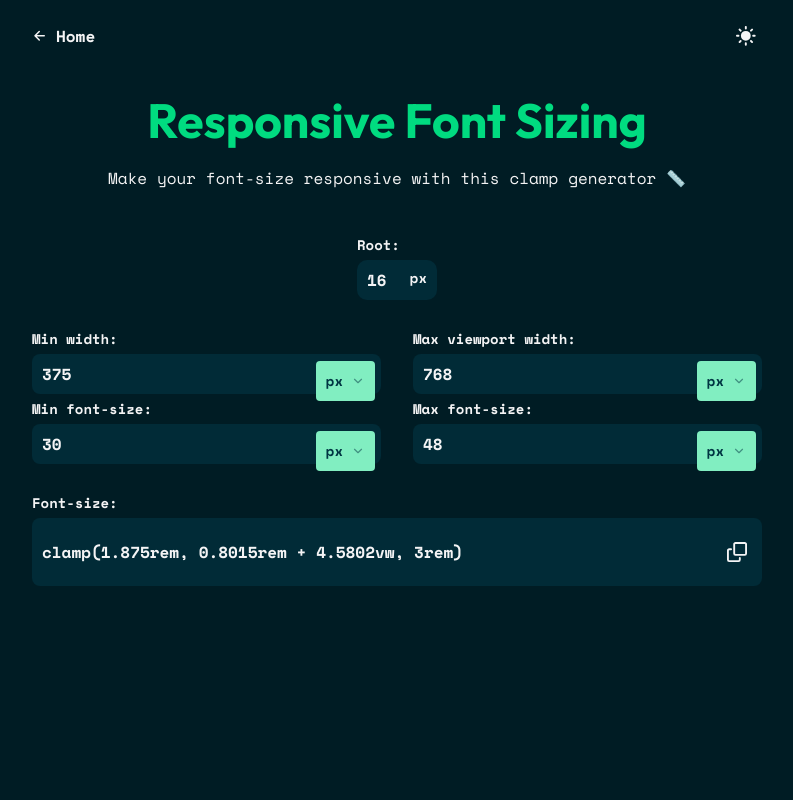
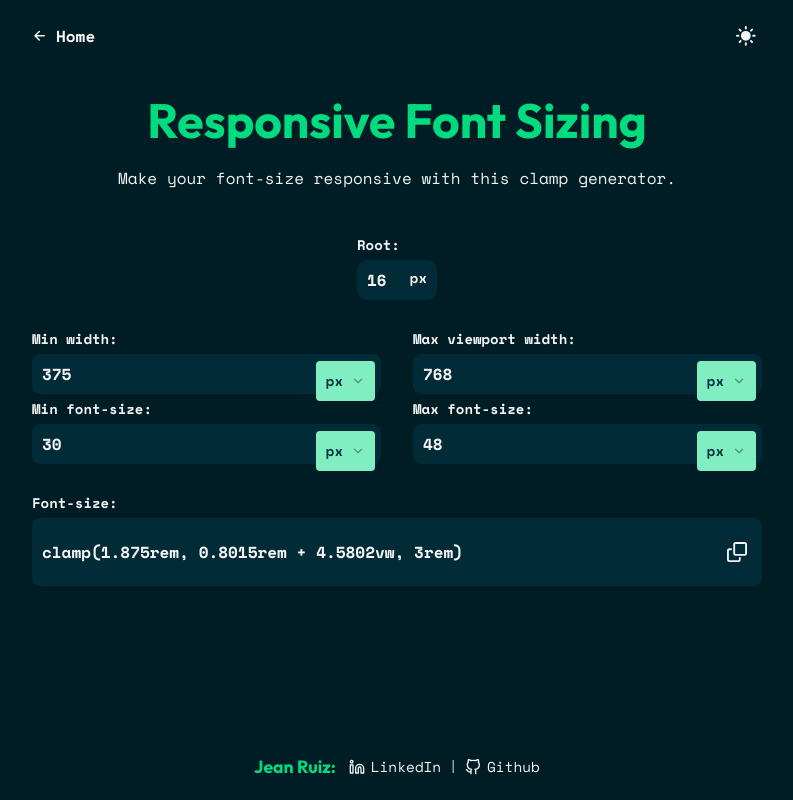
Before and after one commit to jeancarlosruiz/tools, a Next.js app: page /clamp in a window 1280 px wide. Shown: the whole page, without its empty margins (243-1036 px from the left). Built offline with nearby package versions, Linux system fonts and the light colour scheme; no server answers.

Commit message:
updated, ready for version 0.0.1

```diff
--- a/app/clamp/page.tsx
+++ b/app/clamp/page.tsx
@@ -1,12 +1,12 @@
-import ClampConvertion from "@/components/clampConvertion/clampConvertion";
-import PageHeader from "@/components/pageHeader/pageHeader";
+import ClampConvertion from '@/components/clampConvertion/clampConvertion';
+import PageHeader from '@/components/pageHeader/pageHeader';
 
 function Home() {
   return (
-    <main className="app-container">
+    <main className='app-container'>
       <PageHeader
-        title="Responsive Font Sizing"
-        description="Make your font-size responsive with this clamp generator 📏"
+        title='Responsive Font Sizing'
+        description='Make your font-size responsive with this clamp generator.'
       />
       <ClampConvertion />
     </main>
--- a/app/globals.css
+++ b/app/globals.css
@@ -34,10 +34,13 @@
 
 body {
   min-height: 100dvh;
+  display: flex;
+  flex-direction: column;
   background-color: var(--bg-color);
   color: var(--text-color);
   font-size: var(--body-fs);
 }
+
 
 h1,
 h2,
@@ -117,6 +120,7 @@ li {
 }
 
 @media (prefers-reduced-motion: reduce) {
+
   *,
   *::before,
   *::after {
--- a/app/layout.tsx
+++ b/app/layout.tsx
@@ -1,21 +1,22 @@
-import { cookies } from "next/headers";
-import type { Metadata } from "next";
-import { Space_Mono, Mulish } from "next/font/google";
-import { DARK_THEME, LIGHT_THEME } from "@/utils/colors";
-import Header from "../components/header/header";
-import { Toaster } from "@/components/ui/sonner";
-import "./globals.css";
+import { cookies } from 'next/headers';
+import type { Metadata } from 'next';
+import { Space_Mono, Mulish } from 'next/font/google';
+import { DARK_THEME, LIGHT_THEME } from '@/utils/colors';
+import Header from '../components/header/header';
+import { Toaster } from '@/components/ui/sonner';
+import './globals.css';
+import Footer from '@/components/footer/footer';
 
 const spaceMono = Space_Mono({
-  weight: ["400", "700"],
-  subsets: ["latin"],
+  weight: ['400', '700'],
+  subsets: ['latin'],
 });
 
-const mulish = Mulish({ subsets: ["latin"], weight: ["700"] });
+const mulish = Mulish({ subsets: ['latin'], weight: ['700'] });
 
 export const metadata: Metadata = {
-  title: "DevKit - Jean",
-  description: "Everyday tools!",
+  title: 'DevKit - Jean',
+  description: 'Everyday tools!',
 };
 
 export default function RootLayout({
@@ -24,21 +25,22 @@ export default function RootLayout({
   children: React.ReactNode;
   pathname: any;
 }>) {
-  const savedTheme = cookies().get("color-theme");
-  const theme = savedTheme?.value || "dark";
-  const themeColors: {} = theme === "light" ? LIGHT_THEME : DARK_THEME;
+  const savedTheme = cookies().get('color-theme');
+  const theme = savedTheme?.value || 'dark';
+  const themeColors: {} = theme === 'light' ? LIGHT_THEME : DARK_THEME;
 
   return (
-    <html lang="en" data-color-theme={theme} style={themeColors}>
+    <html lang='en' data-color-theme={theme} style={themeColors}>
       <body className={spaceMono.className}>
         <Toaster
           visibleToasts={1}
           duration={1500}
-          position="top-right"
+          position='top-right'
           className={mulish.className}
         />
         <Header theme={theme} />
         {children}
+        <Footer />
       </body>
     </html>
   );
--- a/app/page.module.css
+++ b/app/page.module.css
@@ -16,7 +16,8 @@
 .navegation .link {
   padding-inline: 10px;
   padding-block: 20px;
-  border: 4px dashed var(--border-color);
+  /* border: 4px dashed var(--border-color); */
+  background-color: var(--bg-input);
   border-radius: 10px;
 
   font-size: 1.2rem;
--- /dev/null
+++ b/components/footer/footer.module.css
@@ -0,0 +1,35 @@
+.footer {
+    padding-block: 20px;
+    margin-block-start: auto;
+    display: flex;
+    align-items: center;
+    justify-content: center;
+    gap: .8rem;
+}
+
+.footer span {
+    font-size: 1.1rem;
+    font-weight: 700;
+    color: var(--primary-color);
+
+}
+
+.navegation {
+    display: flex;
+    align-items: center;
+    gap: .5rem;
+}
+
+.link {
+    display: inline-flex;
+    align-items: center;
+    font-size: 0.9rem;
+}
+
+.link svg {
+    margin-inline-end: 6px;
+}
+
+.link svg path {
+    stroke: var(--text-color);
+}
--- /dev/null
+++ b/components/footer/footer.tsx
@@ -0,0 +1,70 @@
+import { Outfit } from 'next/font/google';
+
+import Link from 'next/link';
+import styles from './footer.module.css';
+
+const outfit = Outfit({ subsets: ['latin'], weight: ['700'] });
+function Footer() {
+  return (
+    <footer className={`app-container ${styles.footer}`}>
+      <span className={outfit.className}>Jean Ruiz: </span>
+
+      <nav className={styles.navegation}>
+        <Link
+          href='https://www.linkedin.com/in/jeancarlosruiz'
+          target='_blank'
+          replace
+          className={styles.link}
+        >
+          <svg
+            xmlns='http://www.w3.org/2000/svg'
+            width='16'
+            height='16'
+            viewBox='0 0 24 24'
+            fill='none'
+            stroke='currentColor'
+            strokeWidth='2'
+            strokeLinecap='round'
+            strokeLinejoin='round'
+            role='img'
+            aria-labelledby='linkedin-icon'
+          >
+            <title id='linkedin-icon'>Jean Ruiz&apos;s LinkedIn profile</title>
+            <path d='M16 8a6 6 0 0 1 6 6v7h-4v-7a2 2 0 0 0-2-2 2 2 0 0 0-2 2v7h-4v-7a6 6 0 0 1 6-6z'></path>
+            <rect x='2' y='9' width='4' height='12'></rect>
+            <circle cx='4' cy='4' r='2'></circle>
+          </svg>
+          LinkedIn
+        </Link>
+        <small>|</small>
+        <Link
+          href='https://github.com/jeancarlosruiz'
+          target='_blank'
+          replace
+          className={styles.link}
+        >
+          <svg
+            xmlns='http://www.w3.org/2000/svg'
+            width='16'
+            height='16'
+            viewBox='0 0 24 24'
+            fill='none'
+            stroke='currentColor'
+            strokeWidth='2'
+            strokeLinecap='round'
+            strokeLinejoin='round'
+            role='img'
+            aria-labelledby='github-icon'
+          >
+            <title id='github-icon'>Jean Ruiz&apos;s Github profile</title>
+
+            <path d='M9 19c-5 1.5-5-2.5-7-3m14 6v-3.87a3.37 3.37 0 0 0-.94-2.61c3.14-.35 6.44-1.54 6.44-7A5.44 5.44 0 0 0 20 4.77 5.07 5.07 0 0 0 19.91 1S18.73.65 16 2.48a13.38 13.38 0 0 0-7 0C6.27.65 5.09 1 5.09 1A5.07 5.07 0 0 0 5 4.77a5.44 5.44 0 0 0-1.5 3.78c0 5.42 3.3 6.61 6.44 7A3.37 3.37 0 0 0 9 18.13V22'></path>
+          </svg>
+          Github
+        </Link>
+      </nav>
+    </footer>
+  );
+}
+
+export default Footer;
```
Also changed, not shown: components/clampConvertion/clampConvertion.tsx (+75 -73 lines), components/pxConvertion/pxConvertion.module.css (+9 -2 lines), components/pxConvertion/pxConvertion.tsx (+61 -62 lines).
